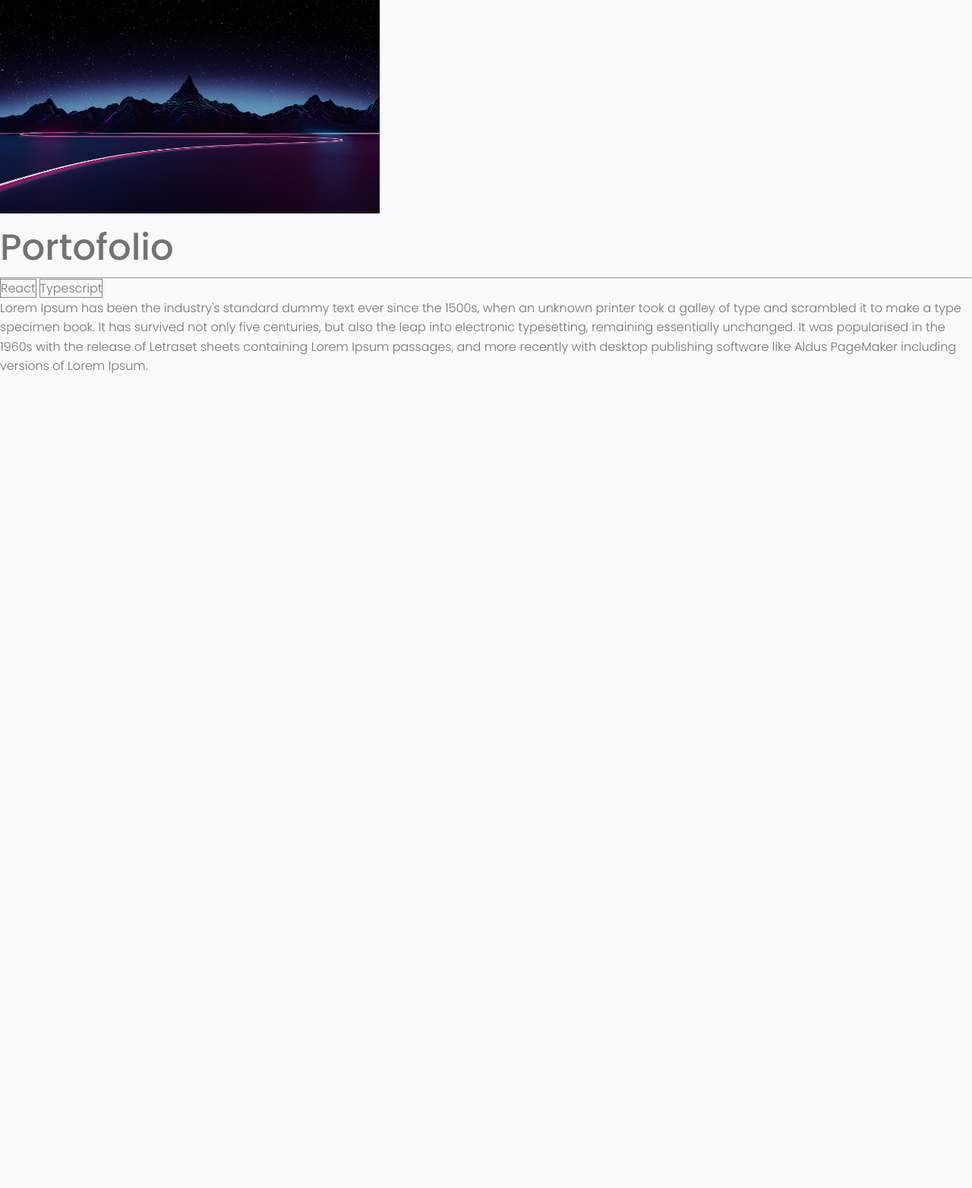
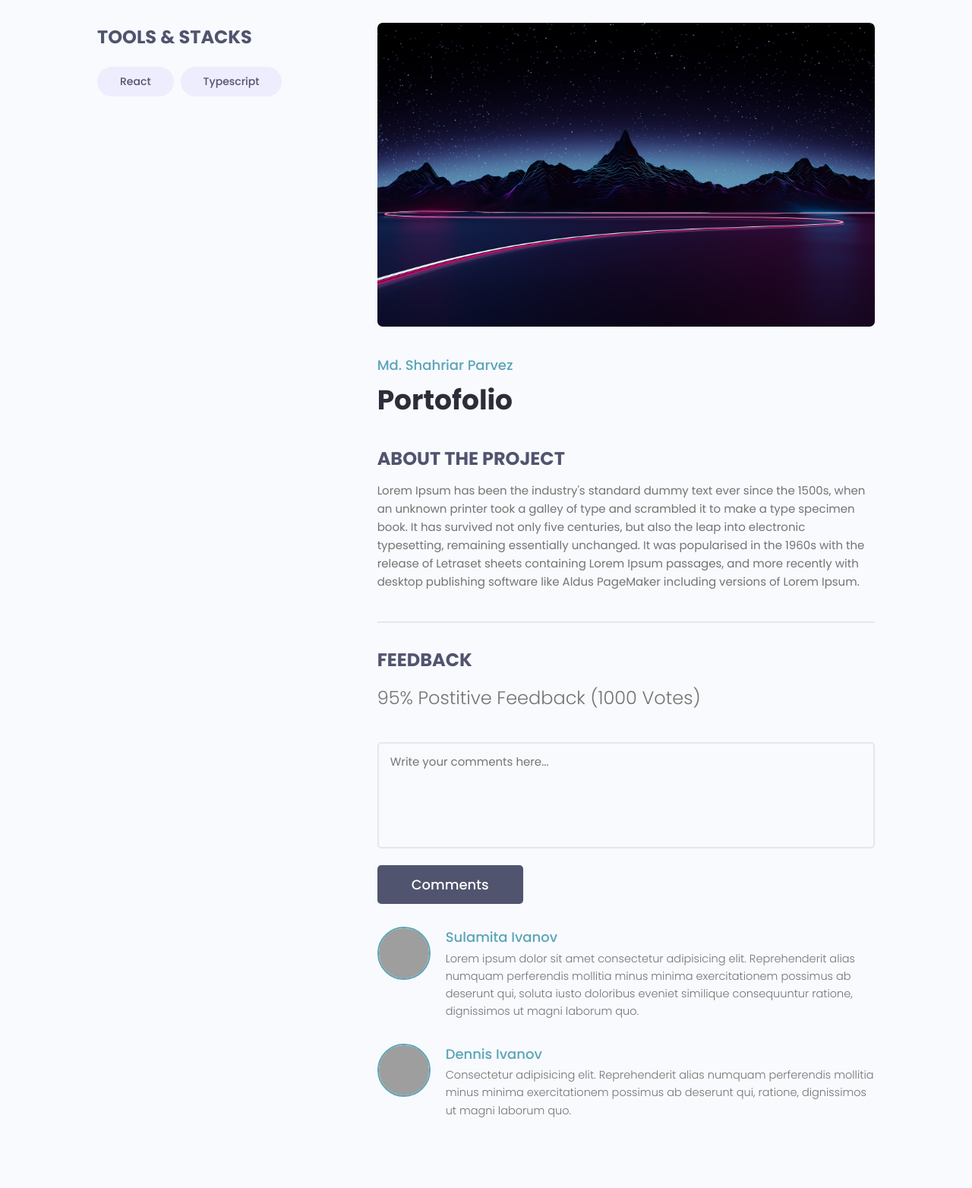
Before and after one commit to pragusga25/pamekar, a Django app: page /project/520897f7-d7e1-4c13-a2a8-9ff05846a8d4/ in a window 1280 px wide. Shown: the part 77-1641 px from the top of the page at 76% size. Before the commit the page ends 568 px from the top, so only its background shows below. Run offline with Django 3.2, Linux system fonts and the light colour scheme; data comes from the database, SQL or seed files in the repository; both versions use the stored data as it was after the commit; some libraries are stand-ins or nearby versions; grey boxes are pictures that could not be loaded.

Commit message:
before form template

```diff
--- a/projects/templates/projects/single-project.html
+++ b/projects/templates/projects/single-project.html
@@ -2,15 +2,87 @@
 
 {% block content %}
 
-<img style="max-width: 500px; max-height: 500px;" src="{{ project.featured_image.url  }}" alt="{{project.title}}">
+<main class="singleProject my-md">
+  <div class="container">
+    <div class="layout">
+      <div class="column column--1of3">
+        <h3 class="singleProject__subtitle">Tools & Stacks</h3>
+        <div class="singleProject__toolStack">
+          {% for tag in project.tags.all %}
+          <span class="tag tag--pill tag--sub tag--lg">
+            <small>{{tag}}</small>
+          </span>
+          {% endfor %}
+        </div>
+        {% if project.source_link %}
+        <a class="singleProject__liveLink" href="{{ project.source_link }}" target="_blank"><i
+            class="im im-external-link"></i>Source Code
+        </a>
+        {% endif %}
+        {% if project.demo_link %}
+        <a class="singleProject__liveLink" href="{{ project.demo_link }}" target="_blank"><i
+            class="im im-external-link"></i>Live Demo
+        </a>
+        {% endif %}
+      </div>
+      <div class="column column--2of3">
+        <img class="singleProject__preview" src="{{ project.featured_image.url  }}" alt="{{project.title}}" />
+        <a href="profile.html" class="singleProject__developer">Md. Shahriar Parvez</a>
+        <h2 class="singleProject__title">{{project.title}}</h2>
+        <h3 class="singleProject__subtitle">About the Project</h3>
+        <div class="singleProject__info">
+          {{project.description}}
+        </div>
 
-<h1>{{project.title}}</h1>
-<hr />
+        <div class="comments">
+          <h3 class="singleProject__subtitle">Feedback</h3>
+          <h5 class="project--rating">
+            {{project.vote_ratio}}% Postitive
+            Feedback ({{project.vote_total}} Vote{{project.vote_total|pluralize:"s"}})
+          </h5>
 
-{% for tag in project.tags.all %}
-<span style="border: 1px solid gray">{{tag.name}}</span>
-{% endfor %}
-
-<p>{{project.description}}</p>
+          <form class="form" action="#" method="POST">
+            <!-- Textarea -->
+            <div class="form__field">
+              <label for="formInput#textarea">Comments: </label>
+              <textarea class="input input--textarea" name="message" id="formInput#textarea"
+                placeholder="Write your comments here..."></textarea>
+            </div>
+            <input class="btn btn--sub btn--lg" type="submit" value="Comments" />
+          </form>
+          <div class="commentList">
+            <div class="comment">
+              <a href="profile.html">
+                <img class="avatar avatar--md"
+                  src="https://pbs.twimg.com/profile_images/1335382240931368961/b3wSZKj4_400x400.jpg" alt="user" />
+              </a>
+              <div class="comment__details">
+                <a href="profile.html" class="comment__author">Sulamita Ivanov</a>
+                <p class="comment__info">
+                  Lorem ipsum dolor sit amet consectetur adipisicing elit. Reprehenderit alias numquam perferendis
+                  mollitia minus minima exercitationem possimus ab deserunt qui, soluta iusto doloribus eveniet
+                  similique consequuntur ratione, dignissimos ut magni laborum quo.
+                </p>
+              </div>
+            </div>
+            <div class="comment">
+              <a href="profile.html">
+                <img class="avatar avatar--md" src="https://avatars.githubusercontent.com/u/33843378" alt="user" />
+              </a>
+              <div class="comment__details">
+                <a href="profile.html" class="comment__author">Dennis Ivanov</a>
+                <p class="comment__info">
+                  Consectetur adipisicing elit. Reprehenderit alias numquam perferendis mollitia minus minima
+                  exercitationem possimus ab deserunt qui, ratione, dignissimos ut magni laborum quo.
+                </p>
+              </div>
+            </div>
+          </div>
+        </div>
+      </div>
+    </div>
+  </div>
+  </div>
+</main>
 
 {% endblock content%}
```
Also changed, not shown: templates/form-template.html (added, +80 -0 lines), templates/projects.html (deleted, +0 -216 lines), db.sqlite3.
